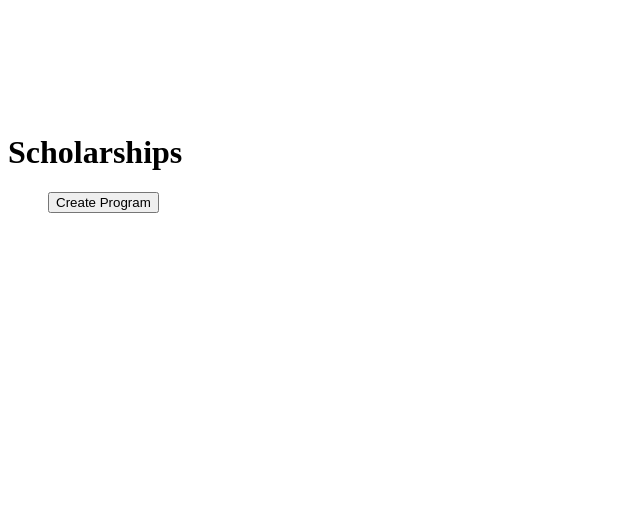
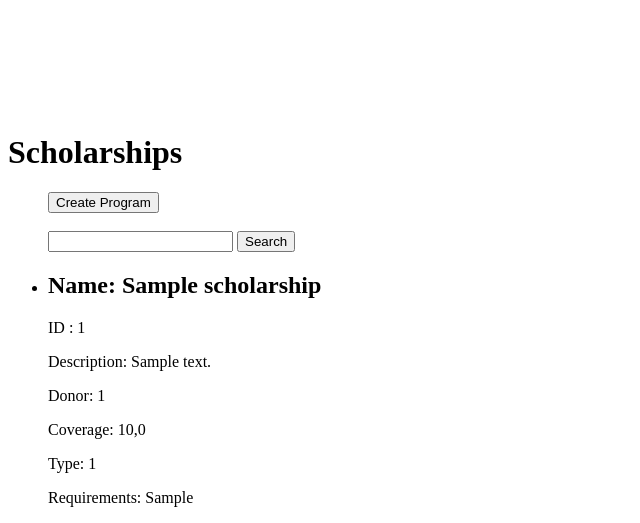
Before and after one commit to Camilin1904/ScholarshipManagement, a Django app: page /scholarships/ in a window 1280 px wide. Shown: the part 551-1074 px from the top of the page, without its empty margins (0-640 px from the left). Before the commit the page ends 764 px from the top, so only its background shows below. Run offline with Django 4.2, Linux system fonts and the light colour scheme; a user stored in the database is signed in; tables that the repository leaves empty hold one stand-in row (values such as "Sample post").

Commit message:
Add a search bar

```diff
--- a/ScholarshipManagement/ScholarshipModule/static/css/createScholarship.css
+++ b/ScholarshipManagement/ScholarshipModule/static/css/createScholarship.css
@@ -61,5 +61,4 @@
 #save{
     grid-column: 3/4;
     grid-row: 7;
-    display:;
 }
--- a/ScholarshipManagement/ScholarshipModule/templates/HTML/scholarships.html
+++ b/ScholarshipManagement/ScholarshipModule/templates/HTML/scholarships.html
@@ -7,13 +7,19 @@
     {% if user.is_authenticated %}
     <a href="/scholarships/create/"><button> Create Program </button></a>
     {% endif %}
+    <br><br>
+    <form id="search" action="/scholarships/" method="POST">
+        {% csrf_token %}
+        <input id="name" name="name" value="{{search_results}}"></input>
+        <button>Search</button>
+    </form>
 
     {% for Scholarship in scholarships %}
         <li>
             <h2>Name: {{Scholarship.name}}</h2>
             <p>ID : {{Scholarship.ID}}</p>
             <p>Description: {{Scholarship.description}}</p>
-            <p>Donor: {{Scholarship.donor}}</p>
+            <p>Donor: {{Scholarship.donor_id}}</p>
             <p>Coverage: {{Scholarship.coverage}}</p>
             <p>Type: {{Scholarship.type}}</p>
             <p>Requirements: {{Scholarship.requirements}}</p>
--- a/ScholarshipManagement/ScholarshipModule/views.py
+++ b/ScholarshipManagement/ScholarshipModule/views.py
@@ -79,10 +79,12 @@ def home(request):
 
 
 def scholarships(request):
-
-    scholarships = Scholarships.objects.all()
-    return render(request, './HTML/scholarships.html',
-                  {'./HTML/scholarships': scholarships})
+    reqId = request.POST.get('name')
+    if reqId == None:
+        scholarships = Scholarships.objects.all()
+    else:
+        scholarships = Scholarships.objects.filter(name=reqId)
+    return render(request, './HTML/scholarships.html', {'scholarships': scholarships})
 
 
 def createScholarships(request):
```
